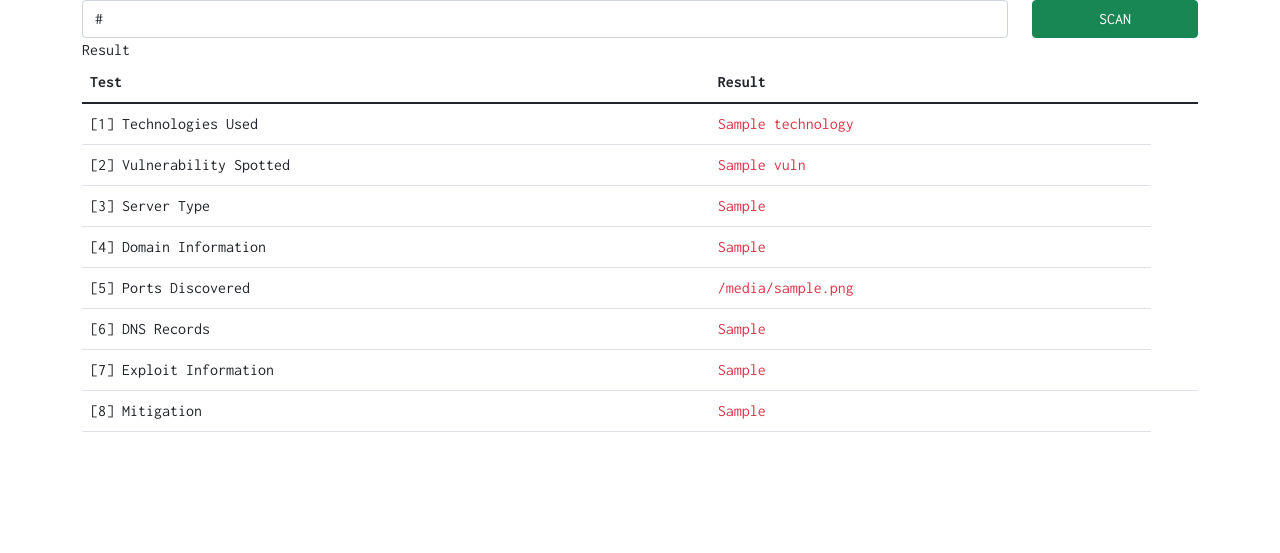
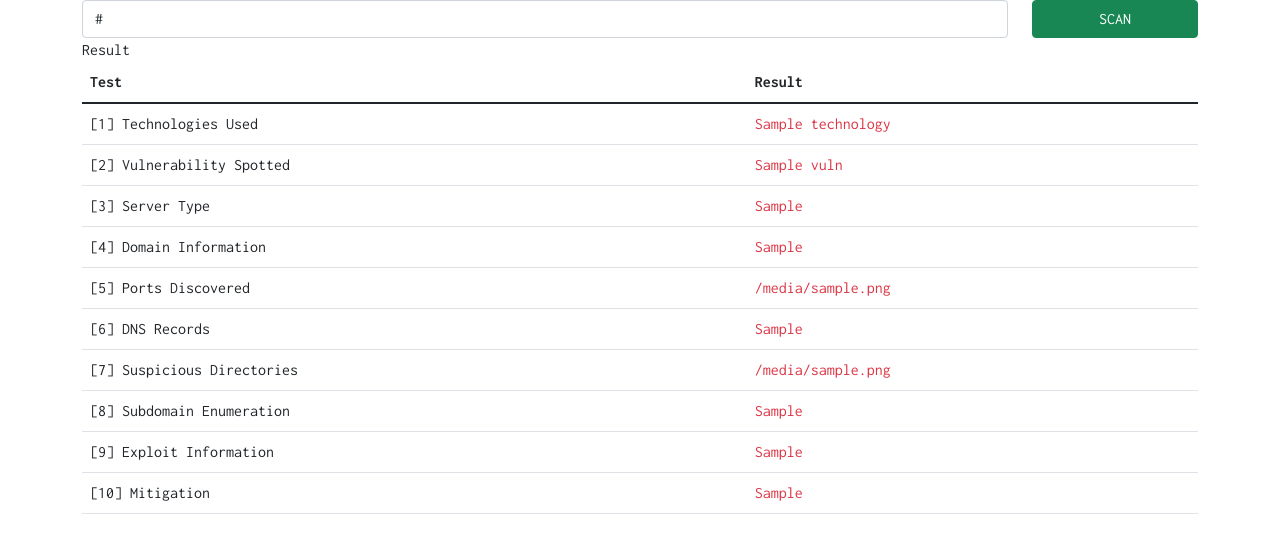
Before and after one commit to urchinsec/param-ninja, a Flask app: template templates/index.html in a window 1280 px wide. Shown: the part 72-625 px from the top of the page. Run offline with Flask 2, Linux system fonts and the light colour scheme; the template is opened without the code that fills it: most values are stand-ins (such as "Sample title", 1, 10 or a date in 2020); parts of the project's set-up code (start-up, migrations or seed data) failed here and were passed over; some libraries are stand-ins or nearby versions.

Commit message:
Update index.html

```diff
--- a/templates/index.html
+++ b/templates/index.html
@@ -58,12 +58,19 @@
               <td class="text-danger">{{ check_result["dns_record"]}}</td>
             </tr>
             <tr>
-              <td>[7] Exploit Information</td>
-              <td class="text-danger">{{ check_result["exploit_info"]}}</td>
-              <td></td>
+              <td>[7] Suspicious Directories</td>
+              <td class="text-danger">{{ check_result["scan_files"]}}</td>
             </tr>
             <tr>
-              <td>[8] Mitigation</td>
+              <td>[8] Subdomain Enumeration</td>
+              <td class="text-danger">{{ check_result["subdomain_scan"]}}</td>
+            </tr>
+            <tr>
+              <td>[9] Exploit Information</td>
+              <td class="text-danger">{{ check_result["exploit_info"]}}</td>
+            </tr>
+            <tr>
+              <td>[10] Mitigation</td>
               <td class="text-danger">{{ check_result["mitigation_info"]}}</td>
             </td>
             </tr>
```
